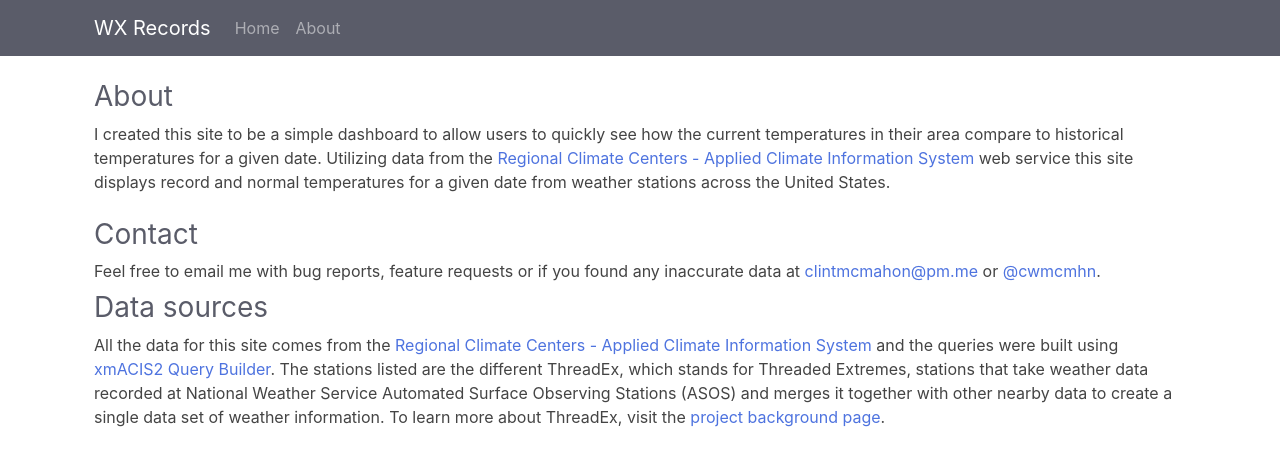
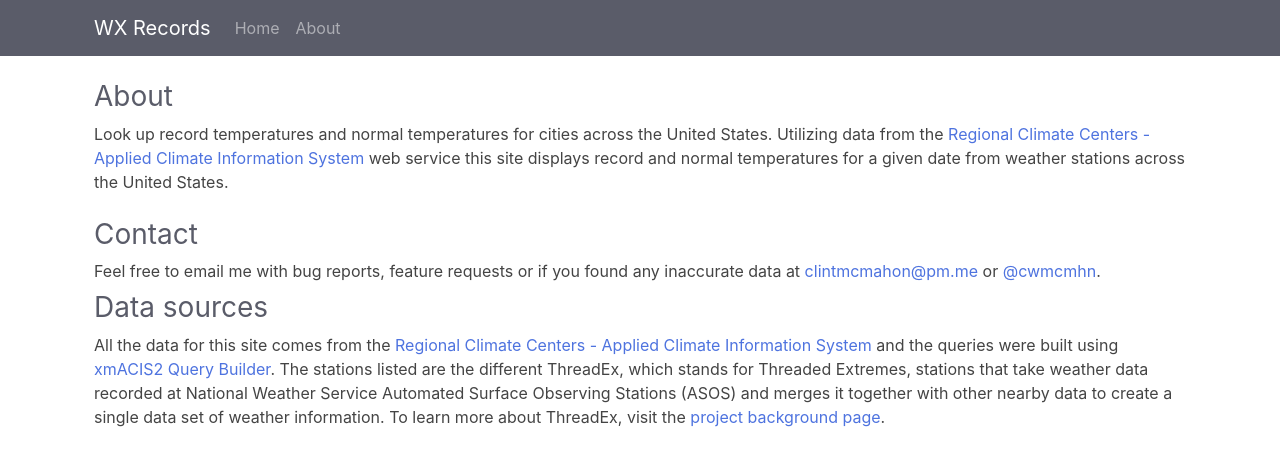
Before and after one commit to clintmcmahon/wx-web, a React (Create React App) app: page /about in a window 1280 px wide. Shown: the top 466 px of the page. Built offline with nearby package versions, Linux system fonts and the light colour scheme; what chartjs-plugin-datalabels would draw is missing.

Commit message:
updated some text

```diff
--- a/public/index.html
+++ b/public/index.html
@@ -7,21 +7,21 @@
     <meta name="theme-color" content="#000000" />
     <meta
       name="description"
-      content="View historical daily record high and low temperatures for locations across the United States."
+      content="Lookup record temperatures compared to normal temperatures for cities across the United States."
     />
     <link rel="stylesheet" href="https://pro.fontawesome.com/releases/v5.15.4/css/all.css" integrity="sha384-rqn26AG5Pj86AF4SO72RK5fyefcQ/x32DNQfChxWvbXIyXFePlEktwD18fEz+kQU" crossorigin="anonymous">
     <link rel="apple-touch-icon" href="%PUBLIC_URL%/logo192.png" />
-    <meta property="og:title" content="Record high and low temperatures from around the United States">
+    <meta property="og:title" content="Record high and low temperatures for cities in the United States">
     <meta property="og:site_name" content="WX Records">
     <meta property="og:url" content="https://wxrecords.com">
-    <meta property="og:description" content="Daily record high and low temperatures from weather stations across the United States. ">
+    <meta property="og:description" content="Lookup record temperatures compared to normal temperatures for cities across the United States.">
     <meta property="og:type" content="website">
     <meta property="og:image" content="https://www.wxrecords.com/screenshot.png">
 
     <meta name="twitter:card" content="summary_large_image">
     <meta name="twitter:site" content="@cwmcmhn">
-    <meta name="twitter:title" content="WX Records - Record high and low temperatures from across the US">
-    <meta name="twitter:description" content="Daily record high and low temperatures from weather stations across the United States. ">
+    <meta name="twitter:title" content="Record high and low temperatures from across the US">
+    <meta name="twitter:description" content="Lookup record temperatures compared to normal temperatures for cities across the United States. ">
     <meta name="twitter:image" content="https://www.wxrecords.com/screenshot.png">
 
 
@@ -39,7 +39,7 @@
       work correctly both with client-side routing and a non-root public URL.
       Learn how to configure a non-root public URL by running `npm run build`.
     -->
-    <title>Daily Weather Dashboard - daily records and averages from across the United States.</title>
+    <title>Climate Normals - record & normal temperatures for cities across the United States.</title>
   </head>
   <body>
     <noscript>You need to enable JavaScript to run this app.</noscript>
--- a/src/screens/About.js
+++ b/src/screens/About.js
@@ -10,9 +10,8 @@ function About() {
         </Col>
         <Col xs={12} className="mt-2">
           <p>
-            I created this site to be a simple dashboard to allow users to
-            quickly see how the current temperatures in their area compare to
-            historical temperatures for a given date. Utilizing data from the{" "}
+            Look up record temperatures and normal temperatures for cities across the United States.
+            Utilizing data from the{" "}
             <a
               href="https://www.rcc-acis.org/aboutacis_overview.html"
               target="_blank"
```
